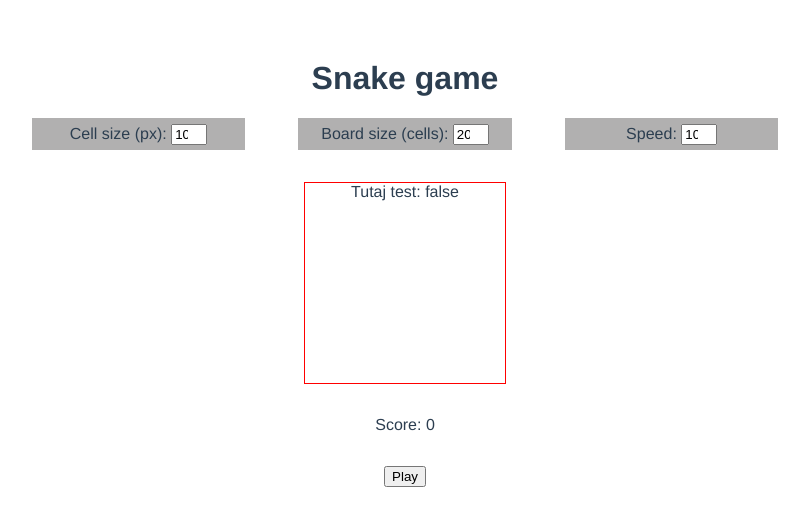
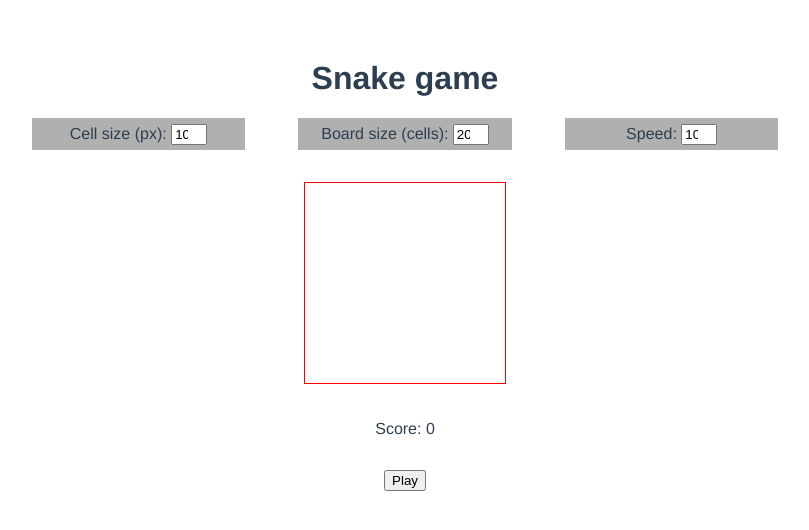
Before and after one commit to mmach1988/Game-of-Life-vue, a Vue app: page / in a window 1280 px wide. Shown: the top 530 px of the page, without its empty margins (235-1044 px from the left). Built offline with nearby package versions, Linux system fonts and the light colour scheme.

Commit message:
Commit przed dzisiejszym kursem

```diff
--- a/src/components/SnakeCanvas.vue
+++ b/src/components/SnakeCanvas.vue
@@ -1,36 +1,65 @@
 <template>
-  <div
+  <canvas
     ref="board"
     :style="{
       width: boardWidthAndHeight + 'px',
       height: boardWidthAndHeight + 'px',
     }"
     class="canvas"
+    @click="drawCell"
   >
-  Tutaj test: {{isPlaying}}
-  </div>
+    Tutaj test: {{ isPlaying }}
+  </canvas>
 </template>
 
 <script>
 export default {
-  props: ["cellSize", "boardSize", "speed", "isPlaying",],
+  props: ["cellSize", "boardSize", "speed", "isPlaying"],
   computed: {
     boardWidthAndHeight() {
       return this.boardSize * this.cellSize;
     },
   },
-    data: function () {
+  data: function () {
     return {
- boardContext: null
+      boardContext: null,
     };
   },
-
+  mounted() {
+    this.boardContext = this.$refs.board.getContext("2d");
+  },
+  watch: {
+    cellSize: function () {
+      console.log("Cell size changed !!!!");
+    },
+  },
   methods: {
-       draw () {
-   console.log('drawing')
-  }
-
+    drawCell() {
+      this.boardContext.rect(
+        10 * this.cellSize,
+        10 * this.cellSize,
+        this.cellSize,
+        this.cellSize
+      );
+      this.boardContext.fillStyle = "black";
+      this.boardContext.fill();
+    },
+    resetSnake() {
+      this.snake = [
+        {
+          x: this.getMiddleCell(),
+          y: this.getMiddleCell(),
+        },
+      ];
+      // const randomDirectionIndex = Math.floor(Math.random() * 4);
+      // this.direction = constants[randomDirectionIndex];
+      // this.targetCell = null;
+    },
+    getMiddleCell() {
+      return Math.round(this.boardSize / 2);
+    },
   },
+  move() {},
 };
 </script>
 
```
